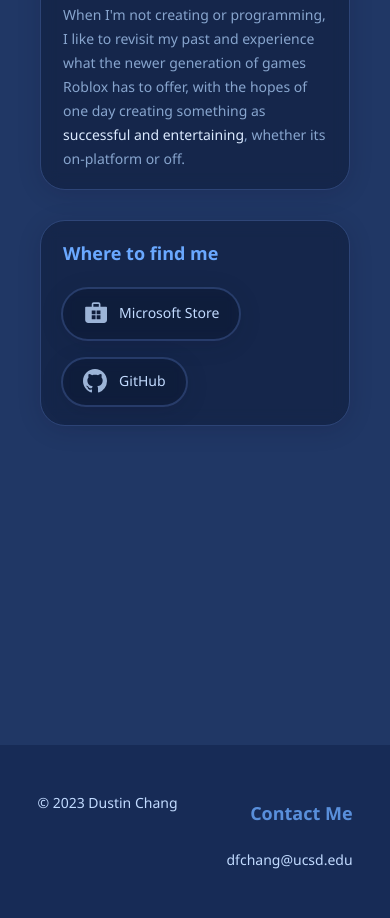
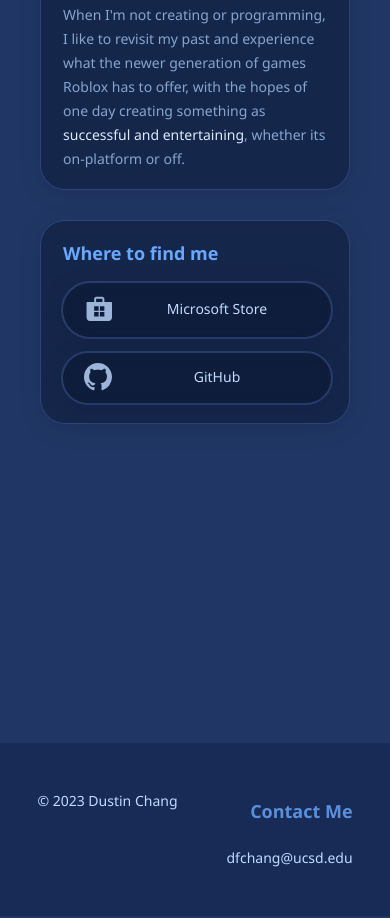
Before and after one commit to dfchang149/dfchang149.github.io, a plain HTML site: page index.html in a window 390 px wide. Shown: the part 1468-2386 px from the top of the page. Drawn offline with Linux system fonts and the light colour scheme.

Commit message:
Just discovered "flex-wrap" so I updated the badgeContainer
Made things much easier in case I wanted to add more badges to a badgeContainer

```diff
--- a/stylesheet.css
+++ b/stylesheet.css
@@ -251,8 +251,10 @@ a:active {
 .badgeContainer {
     height: 64px;
     display: flex;
+    flex-wrap: wrap;
     margin-bottom: 16px;
-    margin-top: 24px;
+    margin-top: -16px;
+    height: max-content;
 
     /* If I want to center it
     justify-content: center;
@@ -275,6 +277,7 @@ a:active {
     padding: 10px 20px 12px 20px;
     margin-left: 12px;
     margin-right: 12px;
+    margin-top: 16px;
     backdrop-filter: blur(0.5em);
     transition: all 0.5s;
     outline: #3f599275 solid 2px;
@@ -286,7 +289,7 @@ a:active {
 }
 
 .badge:hover {
-    padding: 12px 40px 16px 40px;
+    padding: 10px 40px 12px 40px;
     outline-width: 4px;
     background-color: #0f1d39ce;
 }
@@ -580,15 +583,6 @@ a:active {
         border-radius: 4px;
     }
 
-    .badgeContainer {
-        display: block;
-        height: max-content;
-    }
-
-    .badgeContainer .badge{
-        margin-top: 20px;
-    }
-
     .badge:hover {
         padding: 10px 28px 12px 28px;
     }
@@ -630,19 +624,17 @@ a:active {
         padding: 2px 18px 4px 22px;
     }
 
-    .badgeContainer {
-        display: block;
-        height: max-content;
-    }
-
     .badgeContainer .badge{
-        margin-top: 20px;
+        margin-top: 16px;
+        margin-left: auto;
+        margin-right: auto;
         font-size: 14px;
+        width: 100%;
     }
 
     .badge svg.logo {
-        height: 24px;
-        width: 24px;
+        height: 28px;
+        width: 28px;
     }
 
     .badge:hover {
@@ -667,15 +659,12 @@ a:active {
         margin-right: 5%;
     }
 
-    .badgeContainer {
-        display: block;
-        height: max-content;
-    }
-
     .badgeContainer .badge{
         margin-top: 16px;
-        font-size: 14px;
-        width: 70%;
+        margin-left: auto;
+        margin-right: auto;
+        font-size: 12px;
+        width: 100%;
     }
 
     .badge svg.logo {
```
